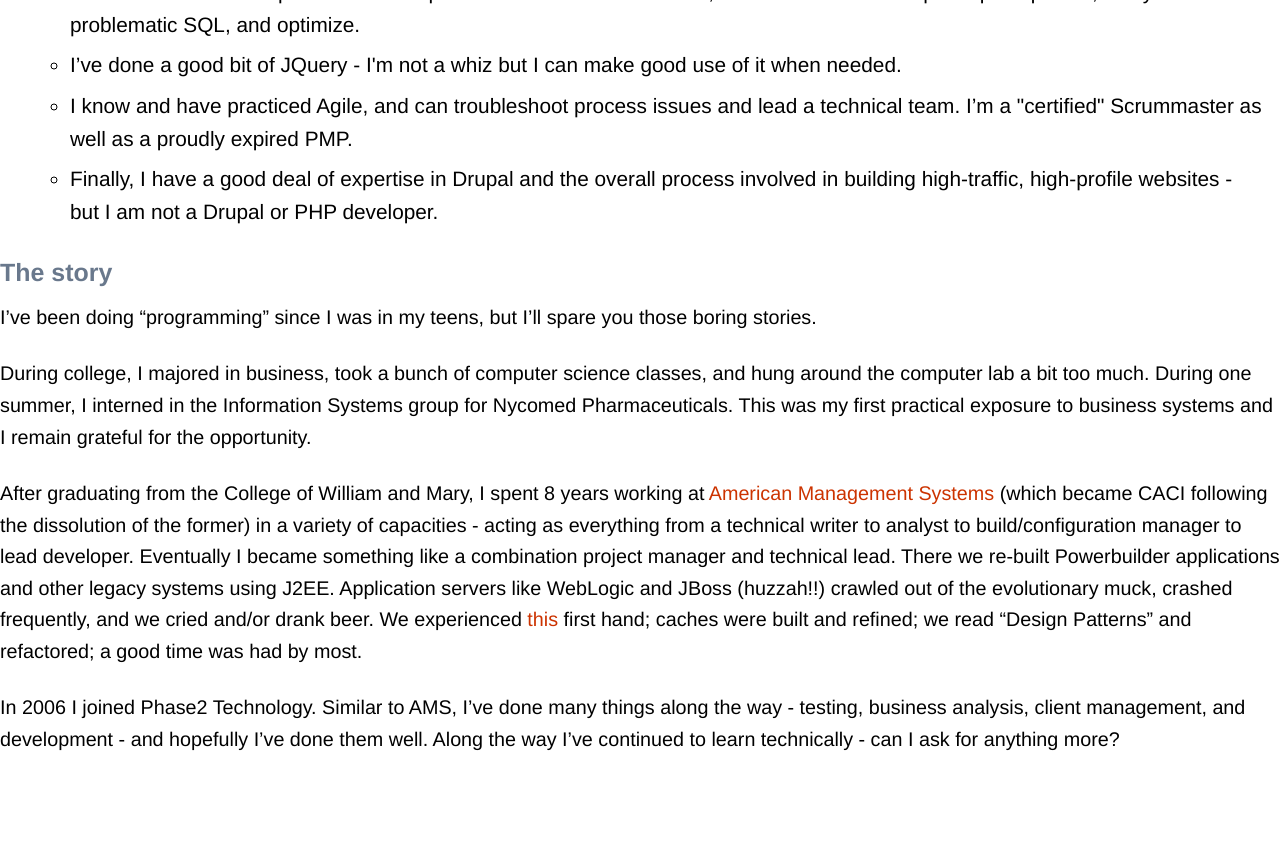
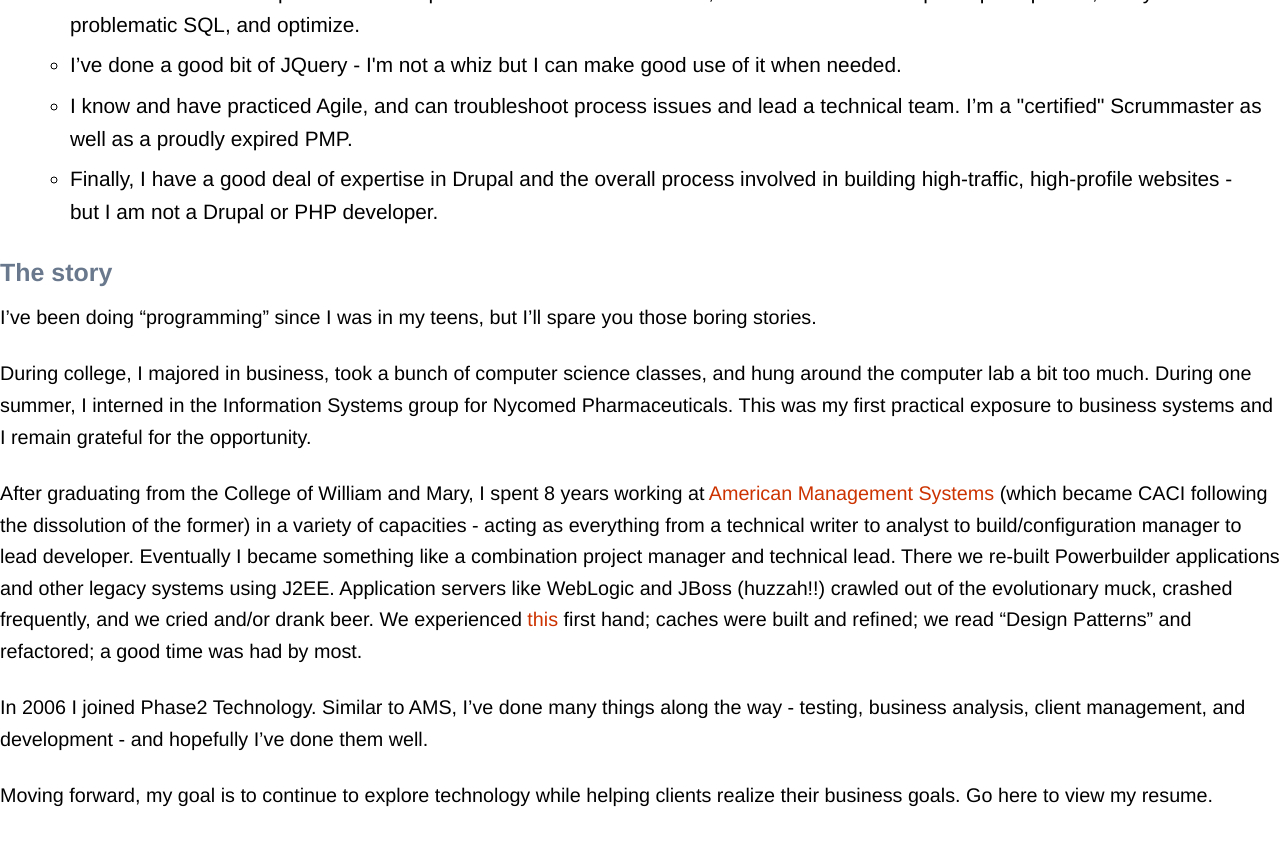
Before and after one commit to rtolocka/rtolocka.github.io, a Jekyll site: the page built from about.html, in a window 1280 px wide and 900 px high, scrolled down 765 px. Shown: the top 846 px of the window. Built offline with Jekyll 4.4.1, drawn with Linux system fonts in a browser that asks for light colours; Markdown is read by kramdown in place of the engine named in the settings.

Commit message:
Update to include resume link.

```diff
--- a/about.html
+++ b/about.html
@@ -30,8 +30,9 @@
 </p><p>
 After graduating from the College of William and Mary, I spent 8 years working at <a href="http://en.wikipedia.org/wiki/American_Management_Systems" target="_blank">American Management Systems</a> (which became CACI following the dissolution of the former) in a variety of capacities - acting as everything from a technical writer to analyst to build/configuration manager to lead developer. Eventually I became something like a combination project manager and technical lead. There we re-built Powerbuilder applications and other legacy systems using J2EE. Application servers like WebLogic and JBoss (huzzah!!) crawled out of the evolutionary muck, crashed frequently, and we cried and/or drank beer. We experienced <a href="http://en.wikipedia.org/wiki/Fallacies_of_Distributed_Computing" target="_blank">this</a> first hand; caches were built and refined; we read “Design Patterns” and refactored; a good time was had by most.
 </p><p>
-In 2006 I joined Phase2 Technology. Similar to AMS, I’ve done many things along the way - testing, business analysis, client management, and development - and hopefully I’ve done them well. Along the way I’ve continued to learn technically - can I ask for anything more?
-</p>
+In 2006 I joined Phase2 Technology. Similar to AMS, I’ve done many things along the way - testing, business analysis, client management, and development - and hopefully I’ve done them well.</p>
+<p>
+Moving forward, my goal is to continue to explore technology while helping clients realize their business goals. <href="/resume.html">Go here</a> to view my resume.
 <br>
 <br>
 <br>
```
